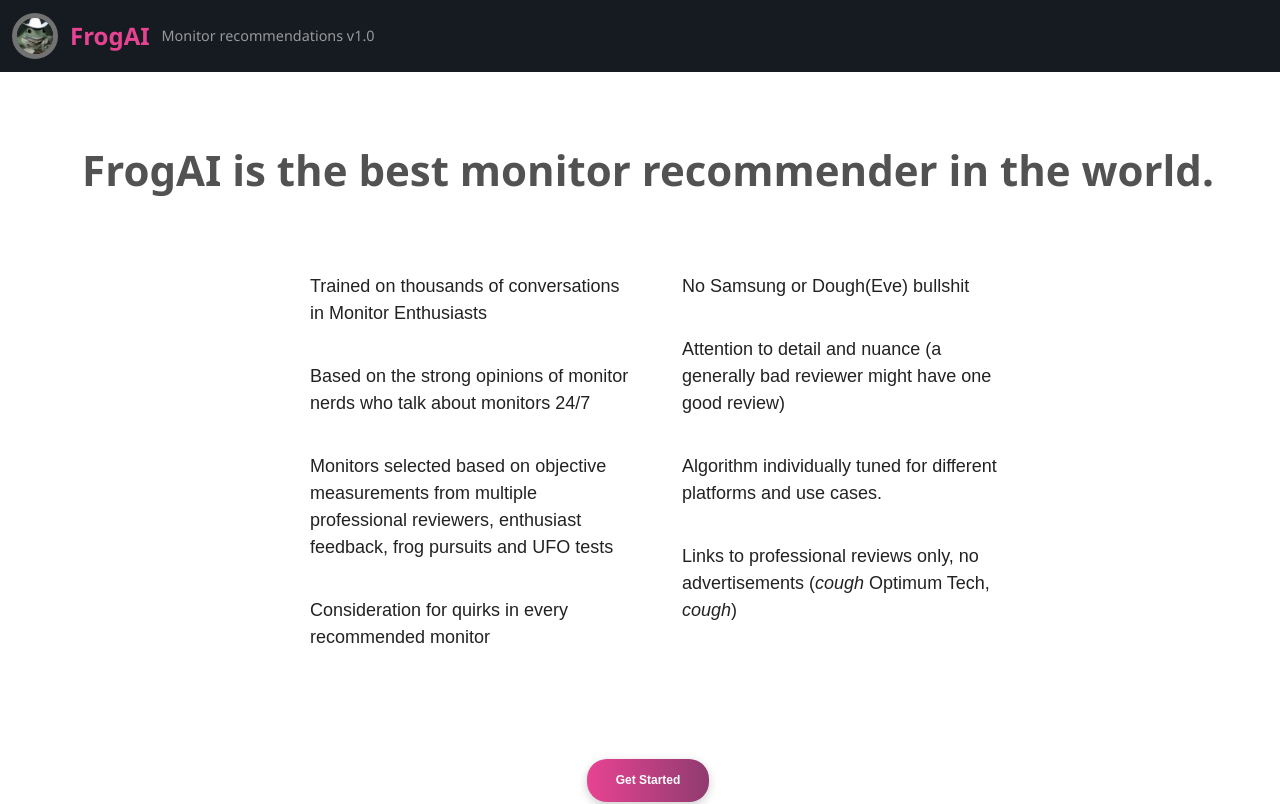
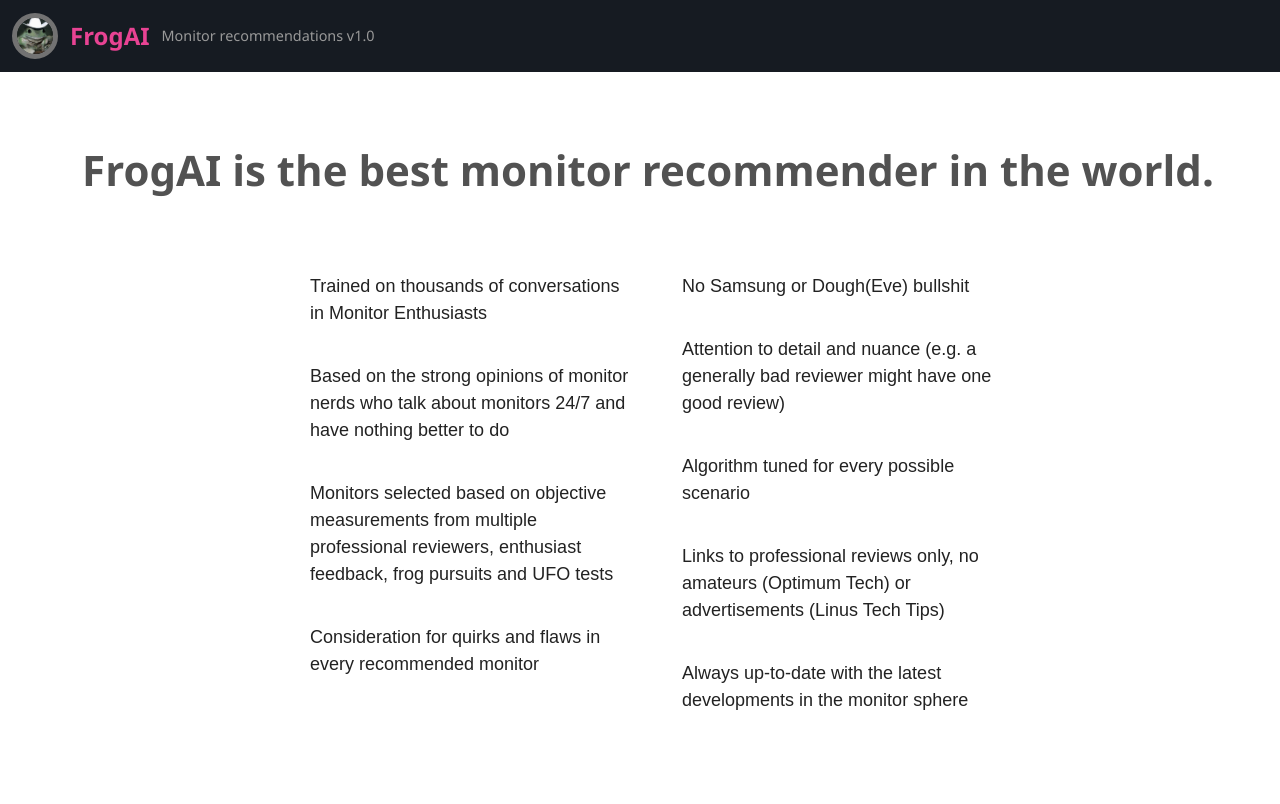
Before and after one commit to ChandradeepC/FrogAI-frontend, a React (Vite) app in the folder vite-project/: page / in a window 1280 px wide. Shown: the top 804 px of the page. Built offline with nearby package versions, Linux system fonts and the light colour scheme.

Commit message:
only background pic remaining

```diff
--- a/vite-project/index.html
+++ b/vite-project/index.html
@@ -2,7 +2,7 @@
 <html lang="en">
   <head>
     <meta charset="UTF-8" />
-    <link rel="icon" type="image/svg+xml" href="/vite.svg" />
+    <link rel="icon" type="image/png" href="/frogai.png" />
     <meta name="viewport" content="width=device-width, initial-scale=1.0" />
     <title>FrogAI: Monitor Recommendations</title>
   </head>
--- a/vite-project/src/App.css
+++ b/vite-project/src/App.css
@@ -55,9 +55,6 @@
 }
 
 .header-container {
-    /* display: flex;
-  align-items: center;
-  background-color: #454141; */
     height: 8rem;
     padding: 0 2rem;
     width: 100%;
@@ -169,6 +166,24 @@
   margin-right: 20px;
 } */
 
+.discord-link {
+    /* background-color: #7289da; */
+    text-align: center;
+    margin-top: 5rem;
+    margin-bottom: 0rem;
+    font-size: 1.1rem;
+}
+
+.monitor-enthusiasts-link {
+    color: #000;
+    text-decoration: none;
+    font-weight: bold;
+}
+
+.monitor-enthusiasts-link:hover {
+    text-decoration: underline;
+}
+
 .toggle input[type='checkbox'] {
     display: none;
 }
@@ -221,7 +236,7 @@
     padding-bottom: 2rem;
 }
 
-@media (max-width: 70rem) {
+@media (max-width: 77rem) {
     .left-column {
         min-width: auto;
         width: auto;
@@ -246,4 +261,7 @@
     .footer-container {
         border-top: 1px solid #494949;
     }
+    .monitor-enthusiasts-link {
+        color: #fff;
+    }
 }
--- a/vite-project/src/App.tsx
+++ b/vite-project/src/App.tsx
@@ -242,7 +242,8 @@
     return (
         <div>
             <div className="wrapper">
-                <div className="header-container">
+                <a href="/" className="header-container">
+                    <div>
                         <div className="color-bar"></div>
                         <div className="brand">
                             <img
@@ -258,7 +259,7 @@
                             </div>
                         </div>
                     </div>
-
+                </a>
                 <div className="forms-container">
                     <div className="left-column">
                         {/* <h2>Form:</h2> */}
@@ -329,6 +330,17 @@
                             hub={hub}
                             handleInputChange={handleInputChange}
                         />
+                        <div className="discord-link">
+                            <p>
+                                Want to learn more? Join{' '}
+                                <a
+                                    href="https://discord.gg/ultrawide"
+                                    className="monitor-enthusiasts-link"
+                                >
+                                    Monitor Enthusiasts
+                                </a>
+                            </p>
+                        </div>
                     </div>
                     <div className="right-column">
                         <RecommendationForm
@@ -373,6 +385,7 @@
                     </div>
                 </div>
             </div>
+
             <div className="footer-container">
                 <div className="bottom-text">
                     <p>© 2023 theNullCrown</p>
--- a/vite-project/src/LandingPage.tsx
+++ b/vite-project/src/LandingPage.tsx
@@ -34,7 +34,8 @@
                         </li>
                         <li>
                             Based on the strong opinions of monitor nerds who
-                            talk about monitors 24/7
+                            talk about monitors 24/7 and have nothing better to
+                            do
                         </li>
                         <li>
                             Monitors selected based on objective measurements
@@ -42,22 +43,22 @@
                             feedback, frog pursuits and UFO tests
                         </li>
                         <li>
-                            Consideration for quirks in every recommended
-                            monitor
+                            Consideration for quirks and flaws in every
+                            recommended monitor
                         </li>
                         <li>No Samsung or Dough(Eve) bullshit</li>
                         <li>
-                            Attention to detail and nuance (a generally bad
+                            Attention to detail and nuance (e.g. a generally bad
                             reviewer might have one good review)
                         </li>
+                        <li>Algorithm tuned for every possible scenario</li>
                         <li>
-                            Algorithm individually tuned for different platforms
-                            and use cases.
+                            Links to professional reviews only, no amateurs
+                            (Optimum Tech) or advertisements (Linus Tech Tips)
                         </li>
                         <li>
-                            Links to professional reviews only, no
-                            advertisements (<i>cough</i> Optimum Tech,{' '}
-                            <i>cough</i>)
+                            Always up-to-date with the latest developments in
+                            the monitor sphere
                         </li>
                     </ul>
                     <Link to="/recommender">
--- a/vite-project/src/Recommendations.css
+++ b/vite-project/src/Recommendations.css
@@ -37,7 +37,7 @@
 
 .monitor-box p {
     margin: 0.3rem;
-    margin-bottom: 2rem;
+    margin-bottom: 1.5rem;
     padding-bottom: 0px;
 }
 
@@ -59,7 +59,7 @@
     font-weight: bold;
   } */
 
-.monitor-box p:last-of-type {
+.monitor-box p:last-child {
     margin-bottom: 0;
     border-bottom: none;
 }
```
Also changed, not shown: vite-project/public/frogai.png (added). Lines whose indentation alone changed are shown as unchanged.
